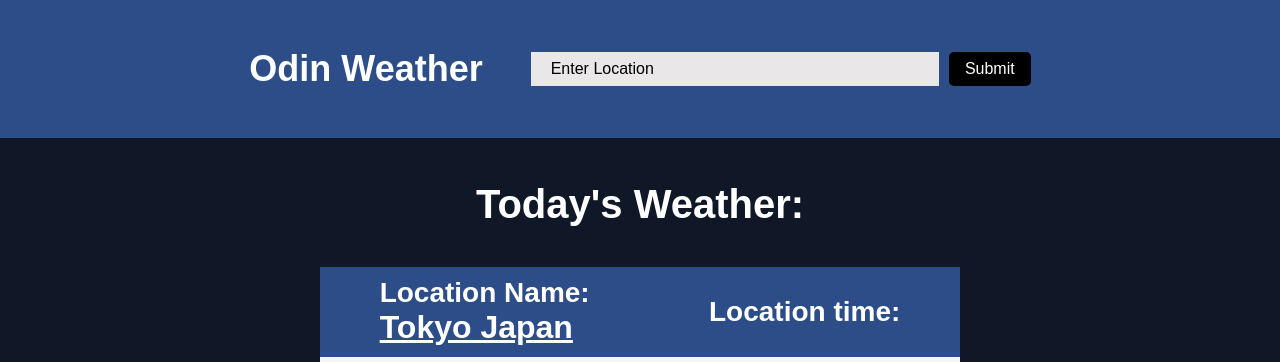
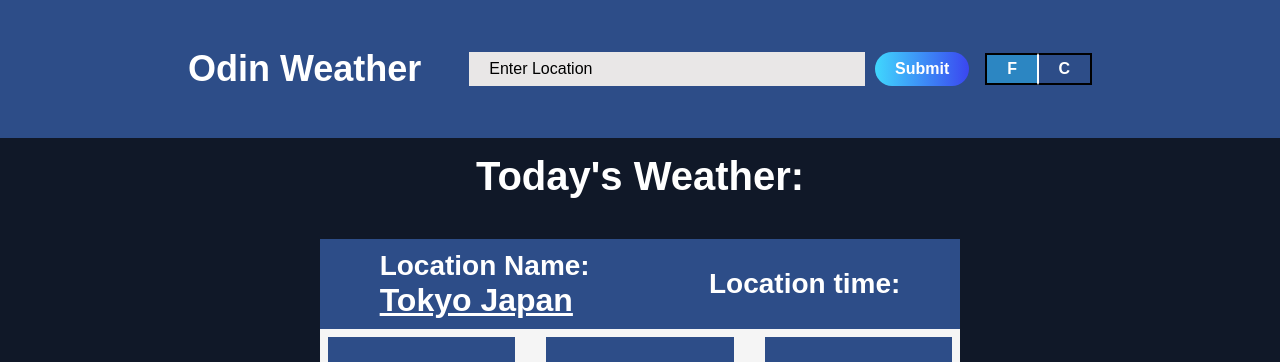
Before and after one commit to raven4977/odin-weather-app, a website built with webpack: page src/template.html in a window 1280 px wide. Shown: the top 362 px of the page. Built offline with nearby package versions, Linux system fonts and the light colour scheme.

Commit message:
Add buttons to toggle temperature units, update nav element and submit button styles

```diff
--- a/src/styles.css
+++ b/src/styles.css
@@ -26,7 +26,14 @@
 
 body {
   background-color: var(--odin-dark);
-  height: 100vh;
+}
+
+button {
+  cursor: pointer;
+  font-size: 1rem;
+  font-weight: 700;
+  color: white;
+  outline: none;
 }
 
 /*Header*/
@@ -47,6 +54,10 @@
 
 .header__nav {
   width: 100%;
+  list-style: none;
+  display: flex;
+  align-items: center;
+  gap: 1em;
 }
 
 .header__title {
@@ -83,12 +94,31 @@
 .searchbar-submit-btn {
   border: none;
   margin-left: 10px;
-  padding: 8px 16px;
-  border-radius: 5px;
-  color: white;
+  padding: 8px 20px;
+  border-radius: 30px;
+  background: linear-gradient(to right, rgb(64, 215, 253), rgb(58, 70, 240));
+}
+
+.fahrenheit-btn {
+  margin-right: -5px;
+  border: 2px solid black;
+  border-right: 1px solid white;
+}
+
+.celsius-btn {
+  border: 2px solid black;
+  border-left: 1px solid white;
+}
+
+.fahrenheit-btn,
+.celsius-btn {
   font-size: 1rem;
-  background-color: black;
-  cursor: pointer;
+  padding: 5px 20px;
+  background-color: transparent;
+}
+
+.btn--active {
+  background-color: #2c86c2;
 }
 
 /*Main*/
@@ -99,7 +129,6 @@
   flex-direction: column;
   justify-content: center;
   align-items: center;
-  height: 80%;
 }
 
 .wt-title {
--- a/src/template.html
+++ b/src/template.html
@@ -10,6 +10,7 @@
       <div class="header__container">
         <h1 class="header__title">Odin Weather</h1>
         <nav class="header__nav">
+          <li>
             <form class="search-form" action="#">
               <label for="header__searchbar">Search location</label>
               <input
@@ -20,6 +21,11 @@
               />
               <button type="submit" class="searchbar-submit-btn">Submit</button>
             </form>
+          </li>
+          <li>
+            <button class="fahrenheit-btn btn--active">F</button>
+            <button class="celsius-btn">C</button>
+          </li>
         </nav>
       </div>
     </header>
```
Lines whose indentation alone changed are shown as unchanged.
